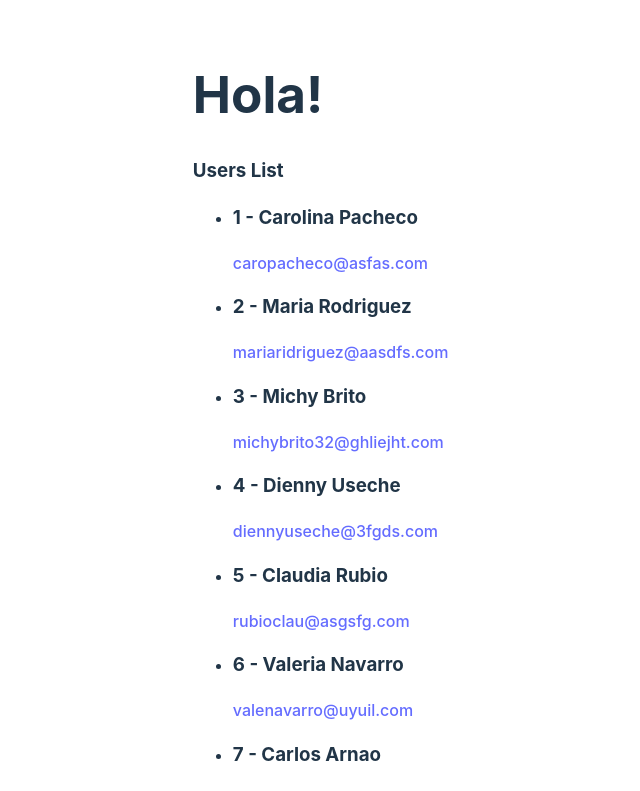
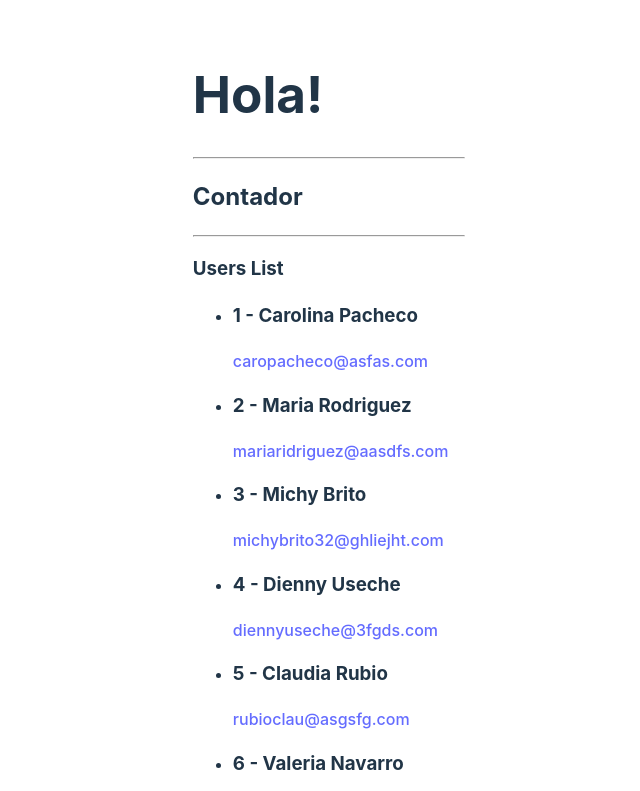
Before and after one commit to Navarroseb/react_course, a React (Vite) app: page / in a window 1280 px wide. Shown: the top 791 px of the page, without its empty margins (311-951 px from the left). Built offline with nearby package versions, Linux system fonts and the light colour scheme.

Commit message:
Class Components

```diff
--- a/src/App.jsx
+++ b/src/App.jsx
@@ -5,12 +5,15 @@ import Gretting from './components/Gretting'
 
 import USERS_DATA from "./data//users.json";
 import Users from './components/Users';
+import Counter from './components/Counter';
+
 
 
 function App() {
     return (
     <>
      <Gretting text={"Hola!"}/>
+     <Counter />
      <Users usersList={USERS_DATA} />
     </>
   );
--- /dev/null
+++ b/src/components/Counter.jsx
@@ -0,0 +1,15 @@
+import { Component } from "react";
+
+class Counter extends Component {
+    render(){
+        return (
+            <>
+            <hr />
+            <h2>Contador</h2>
+            <hr />
+            </>
+        )
+    }
+}
+
+export default Counter;
```
Also changed, not shown: src/components/ejemplo-classes.js (+1 -12 lines).
